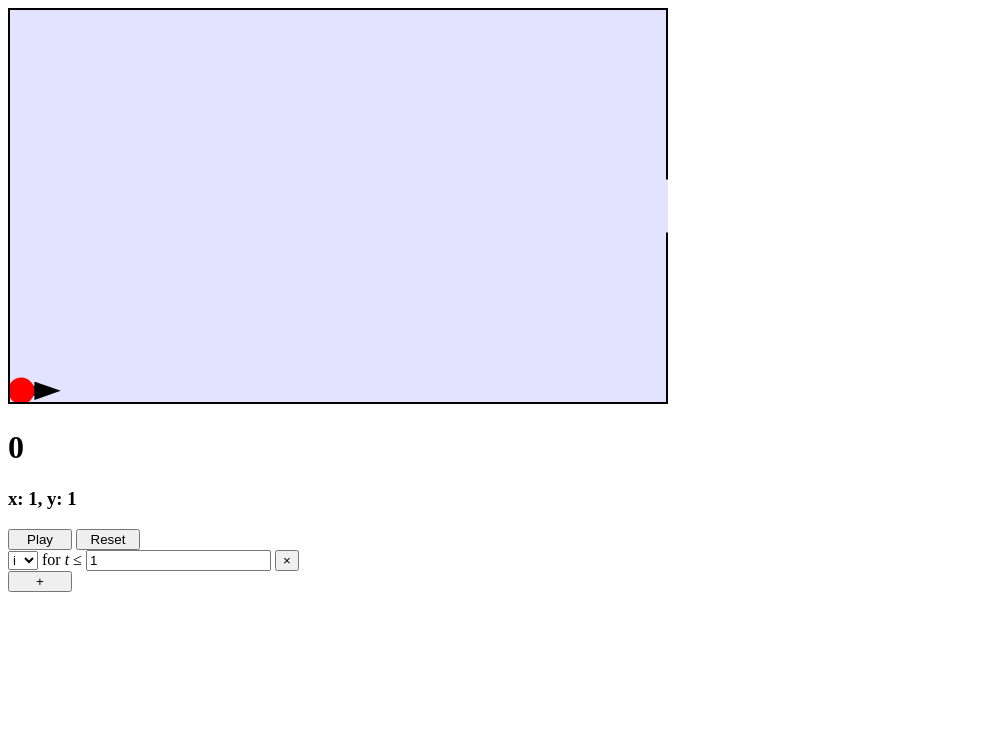
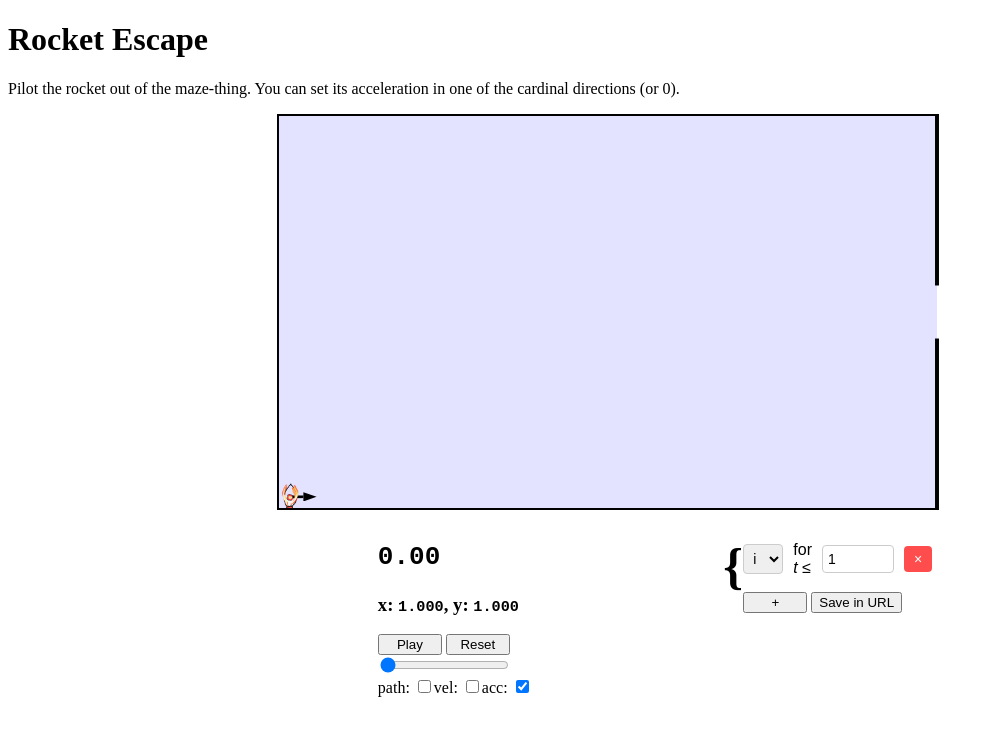
Before and after one commit to drewyoungren/svandbox, a SvelteKit app: page /thruster in a window 1280 px wide. Shown: the top 736 px of the page, without its empty margins (0-994 px from the left). Built offline with nearby package versions, Linux system fonts and the light colour scheme.

Commit message:
Save in URL

```diff
--- a/src/routes/thruster/+page.svelte
+++ b/src/routes/thruster/+page.svelte
@@ -1,15 +1,23 @@
 <script>
     import Interval from './Interval.svelte';
     import { flip } from 'svelte/animate';
+    import { onMount } from 'svelte';
 
     let go = false;
     let clock = 0;
     let pos = { x: 1, y: 1, vx: 0, vy: 0, ax: 1, ay: 0 };
+    let dPath = 'M 10 290 ';
+
+    /**
+     * @typedef {'path'|'vel'|'acc'} ShowOpt
+     */
+
+    let showOpts = { path: false, vel: false, acc: true };
 
     /**
      * @typedef {Object} TimePiece
      * @property {string} id
-     * @property {string} acc
+     * @property {Dir} acc
      * @property {number} upper
      */
 
@@ -36,6 +44,10 @@
         return a.upper < b.upper ? -1 : a.upper > b.upper ? 1 : 0;
     }
 
+    /**
+     * @typedef {'e'|'n'|'w'|'s'|'o'} Dir
+     */
+
     const DIRS = {
         n: [0, 1],
         e: [1, 0],
@@ -45,22 +57,59 @@
     };
 
     /**
-     * @type boolean|number
+     * @type Array<ShowOpt>
      */
-    let last = false;
+    const OPTS = ['path', 'vel', 'acc'];
+
+    /**
+     * @type number
+     */
+    let last = 0;
+
+    /**
+     *
+     * @param {number}x1
+     * @param {number}y1
+     * @param {number}vx1
+     * @param {number}vy1
+     * @param {number}x2
+     * @param {number}y2
+     * @param {number}vx2
+     * @param {number}vy2
+     * @returns {Number[]}
+     */
+    function controlPoint(x1, y1, vx1, vy1, x2, y2, vx2, vy2) {
+        const [a11, a12, a21, a22] = [-vy1, vx1, -vy2, vx2];
+        const d = a11 * a22 - a12 * a21;
+        if (d === 0) {
+            return [(x1 + x2) / 2, (y1 + y2) / 2];
+        } else {
+            const b1 = a11 * x1 + a12 * y1;
+            const b2 = a21 * x2 + a22 * y2;
+            return [(a22 * b1 - a12 * b2) / d, (a11 * b2 - a21 * b1) / d];
+        }
+    }
 
     /**
      *
      * @param {number} t
      */
     function evolve(t) {
-        const dt = (t - (last ? last : t)) / 1000;
+        const dt = (t - (last > 0 ? last : t)) / 1000;
         last = t;
         clock += dt;
         if (go) {
             requestAnimationFrame(evolve);
         }
     }
+
+    function serialize() {
+        const outString = JSON.stringify(intervals);
+        console.log(btoa(outString));
+        window.location.search = btoa(outString);
+    }
+
+    // Reactive stuff
 
     $: sortedIntervals = intervals.sort(cmp);
 
@@ -69,17 +118,36 @@
     let initPos = [{ t: 0, x: 1, y: 1, vx: 0, vy: 0 }];
     $: {
         initPos = [{ t: 0, x: 1, y: 1, vx: 0, vy: 0 }];
+        dPath = 'M 10 290 ';
         for (let { acc, upper } of sortedIntervals) {
             const [ax, ay] = DIRS[acc];
             const { t, x, y, vx, vy } = initPos[initPos.length - 1];
             const dt = upper - t;
+            const [xNew, yNew, vxNew, vyNew] = [
+                x + vx * dt + (ax * dt * dt) / 2,
+                y + vy * dt + (ay * dt * dt) / 2,
+                vx + ax * dt,
+                vy + ay * dt,
+            ];
+
             initPos.push({
                 t: upper,
-                x: x + vx * dt + (ax * dt * dt) / 2,
-                y: y + vy * dt + (ay * dt * dt) / 2,
-                vx: vx + ax * dt,
-                vy: vy + ay * dt,
+                x: xNew,
+                y: yNew,
+                vx: vxNew,
+                vy: vyNew,
             });
+            const [q1, q2] = controlPoint(
+                x,
+                y,
+                vx,
+                vy,
+                xNew,
+                yNew,
+                vxNew,
+                vyNew,
+            );
+            dPath += ` Q ${q1 * 10} ${300 - 10 * q2}, ${xNew * 10} ${300 - yNew * 10}`;
         }
         // console.log(initPos);
     }
@@ -98,13 +166,36 @@
             pos.ay = ay;
         } else {
             go = false;
-            last = false;
+            last = 0;
         }
     }
+
+    $: maxTime = sortedIntervals[sortedIntervals.length - 1].upper;
+
+    $: braceHeight = intervals.length * 50; // Adjust multiplier for finer control
+
+    onMount(() => {
+        const search = window.location.search.slice(1);
+        if (search) {
+            try {
+                console.log(search, atob(search));
+                intervals = JSON.parse(atob(search));
+            } catch (error) {
+                console.log(error);
+            }
+        }
+    });
 </script>
 
+<div id="intro">
+    <h1>Rocket Escape</h1>
+    <p>
+        Pilot the rocket out of the maze-thing. You can set its acceleration in
+        one of the cardinal directions (or 0).
+    </p>
+</div>
 <div id="playingfield">
-    <svg id="svg" viewBox="0 0 500 300">
+    <svg id="svg" viewBox="0 0 550 300">
         <rect
             rx="0"
             ry="0"
@@ -116,17 +207,19 @@
         <defs>
             <marker
                 id="arrowhead"
-                markerWidth="10"
-                markerHeight="7"
+                markerWidth="5"
+                markerHeight="3.5"
                 refX="0"
-                refY="3.5"
+                refY="1.75"
                 orient="auto"
+                fill="currentColor"
             >
-                <polygon points="0 0, 10 3.5, 0 7" />
+                <polygon points="0 0, 5 1.75, 0 3.5" />
             </marker>
         </defs>
 
         <!-- Draw a line with an arrowhead -->
+        {#if showOpts.acc}
             <line
                 x1={pos.x * 10}
                 y1={300 - pos.y * 10}
@@ -136,16 +229,37 @@
                 stroke-width="2"
                 marker-end="url(#arrowhead)"
             />
+        {/if}
+        {#if showOpts.vel}
             <line
                 x1={pos.x * 10}
                 y1={300 - pos.y * 10}
                 x2={pos.x * 10 + pos.vx * 10}
                 y2={300 - pos.y * 10 - pos.vy * 10}
                 stroke="green"
+                fill="green"
                 stroke-width="2"
                 marker-end="url(#arrowhead)"
             />
-        <circle cx={pos.x * 10} cy={300 - pos.y * 10} fill="red" r="10" />
+        {/if}
+        {#if showOpts.path}
+            <path
+                d={dPath}
+                stroke="black"
+                stroke-width="1"
+                fill="transparent"
+                stroke-dasharray="5"
+            />
+        {/if}
+        <image
+            href="/rocket.png"
+            x={pos.x * 10 - 10}
+            y={300 - pos.y * 10 - 10}
+            width="20"
+            height="20"
+            transform={`rotate(${(Math.atan2(pos.vx, pos.vy) * 180) / Math.PI} ${10 * pos.x} ${300 - 10 * pos.y})`}
+        />
+        <!-- <circle cx={pos.x * 10} cy={300 - pos.y * 10} fill="red" r="5" /> -->
         <polyline
             points="500,130 500,0 0,0 0,300 500,300 500,170"
             stroke="black"
@@ -156,30 +270,72 @@
 </div>
 
 <!-- The clock display -->
+<div id="controlbox">
     <div>
-    <h1>{Math.round(100 * clock) / 100}</h1>
+        <h1><span class="number-container">{clock.toFixed(2)}</span></h1>
         <h3>
-        x: {Math.round(1000 * pos.x) / 1000}, y: {Math.round(1000 * pos.y) /
-            1000}
+            x: <span class="number-container">{pos.x.toFixed(3)}</span>, y:
+            <span class="number-container">{pos.y.toFixed(3)}</span>
         </h3>
-    <button on:click={() => (go = !go)} id="playbutton">
+        <button
+            on:click={() => {
+                go = !go;
+                last = 0;
+            }}
+            id="playbutton"
+            disabled={clock >= maxTime}
+        >
             {go ? 'Pause' : 'Play'}
         </button>
         <button
             on:click={() => {
                 go = false;
-            last = false;
+                last = 0;
                 clock = 0;
             }}>Reset</button
-    >
+        ><br />
+        <input
+            type="range"
+            name="scrub"
+            id="scrub"
+            min="0"
+            max={maxTime}
+            bind:value={clock}
+            step="0.01"
+            on:input={() => (last = 0)}
+        />
+        <div class="controls">
+            {#each OPTS as key}
+                <div>
+                    <label for={key}>{key}: </label>
+                    <input
+                        type="checkbox"
+                        name={key}
+                        id={`${key}Element`}
+                        bind:checked={showOpts[key]}
+                    />
+                </div>
+            {/each}
+        </div>
     </div>
     <div id="accformula">
+        <div class="piecewise-wrapper">
+            <div
+                class="piecewise-brace"
+                style="--brace-height: {braceHeight}px;"
+            >
                 {#each sortedIntervals as { id, acc, upper } (id)}
                     <div animate:flip>
-            <Interval bind:acc bind:upper on:deleteme={() => deleteMe(id)} />
+                        <Interval
+                            bind:acc
+                            bind:upper
+                            on:deleteme={() => deleteMe(id)}
+                        />
                     </div>
                 {/each}
-
+            </div>
+        </div>
+        <div class="contols">
             <button
                 on:click={() => {
                     intervals = [
@@ -187,26 +343,84 @@
                         {
                             id: crypto.randomUUID(),
                             acc: 'o',
-                    upper: Math.ceil(intervals[intervals.length - 1].upper + 1),
+                            upper: Math.ceil(
+                                intervals[intervals.length - 1].upper + 1,
+                            ),
                         },
                     ];
                 }}
             >
                 +
             </button>
+            <button on:click={serialize} style="width:fit-content">
+                Save in URL
+            </button>
+        </div>
+    </div>
 </div>
 
 <style>
     svg {
         width: 100vw;
-        max-width: 660px;
+        max-width: 726px;
         height: 60vw;
         max-height: 396px;
     }
     button {
         width: 4rem;
     }
-    h1 {
-        text-align: left;
+
+    #controlbox {
+        display: flex;
+        flex-direction: row;
+        gap: 10px;
+        justify-content: space-around;
+        align-items: baseline;
+        max-width: 726px;
+        width: 100vw;
+        margin: 0 auto;
+    }
+    #accformula {
+        display: flex;
+        flex-direction: column;
+        justify-content: flex-start;
+        gap: 5px;
+    }
+    .number-container {
+        display: inline-block;
+        font-family: monospace;
+        text-align: right;
+    }
+    .controls {
+        display: flex;
+        flex-direction: row;
+        justify-content: space-around;
+    }
+    #playingfield,
+    svg {
+        width: fit-content;
+        margin: 0 auto;
+    }
+    .piecewise-wrapper {
+        display: flex;
+        flex-direction: row;
+        align-items: flex-start;
+    }
+
+    .piecewise-brace {
+        position: relative;
+        display: flex;
+        flex-direction: column;
+        width: 20px; /* Fixed width to contain the curly brace */
+    }
+
+    .piecewise-brace::before {
+        content: '{';
+        font-size: calc(var(--brace-height) / 1); /* Dynamic font size */
+        position: absolute;
+        left: -20px;
+        top: 0;
+        font-weight: bold;
+        line-height: 1; /*Prevents vertical stretching of the brace */
     }
 </style>
--- a/src/routes/thruster/Interval.svelte
+++ b/src/routes/thruster/Interval.svelte
@@ -7,24 +7,68 @@
     const dispatch = createEventDispatcher();
 </script>
 
-<div>
-    <select name="acc" id="accselect" bind:value={acc}>
-        <option value={'e'}><b>i</b></option>
-        <option value={'w'}>-<b>i</b></option>
-        <option value={'n'}><b>j</b></option>
-        <option value={'s'}>-<b>j</b></option>
-        <option value={'o'}><b>0</b></option>
+<div class="piecewise-item">
+    <select name="acc" id="accselect" bind:value={acc} class="select">
+        <option value={'e'}>i</option>
+        <option value={'w'}>-i</option>
+        <option value={'n'}>j</option>
+        <option value={'s'}>-j</option>
+        <option value={'o'}>0</option>
     </select>
-    for <em>t</em> ≤
+
+    <span class="text">for <em>t</em> ≤</span>
+
     <input
         type="number"
         name="upper"
         id="upper"
         value={upper}
         on:change={(e) => {
-            console.log(e);
             upper = +e.target.value;
         }}
+        class="input"
     />
-    <button on:click={() => dispatch('deleteme')}>&times;</button>
+
+    <button on:click={() => dispatch('deleteme')} class="delete-btn">
+        &times;
+    </button>
 </div>
+
+<style>
+    .piecewise-item {
+        display: flex;
+        align-items: center;
+        gap: 10px;
+        font-family: Arial, sans-serif;
+        margin-bottom: 10px;
+    }
+
+    .select {
+        padding: 5px;
+        border: 1px solid #ccc;
+        border-radius: 4px;
+        font-size: 14px;
+    }
+
+    .input {
+        padding: 5px;
+        width: 60px;
+        border: 1px solid #ccc;
+        border-radius: 4px;
+        font-size: 14px;
+    }
+
+    .delete-btn {
+        padding: 5px 10px;
+        background-color: #ff4d4d;
+        color: white;
+        border: none;
+        border-radius: 4px;
+        font-size: 14px;
+        cursor: pointer;
+    }
+
+    .delete-btn:hover {
+        background-color: #ff1a1a;
+    }
+</style>
```
Lines whose indentation alone changed are shown as unchanged.
